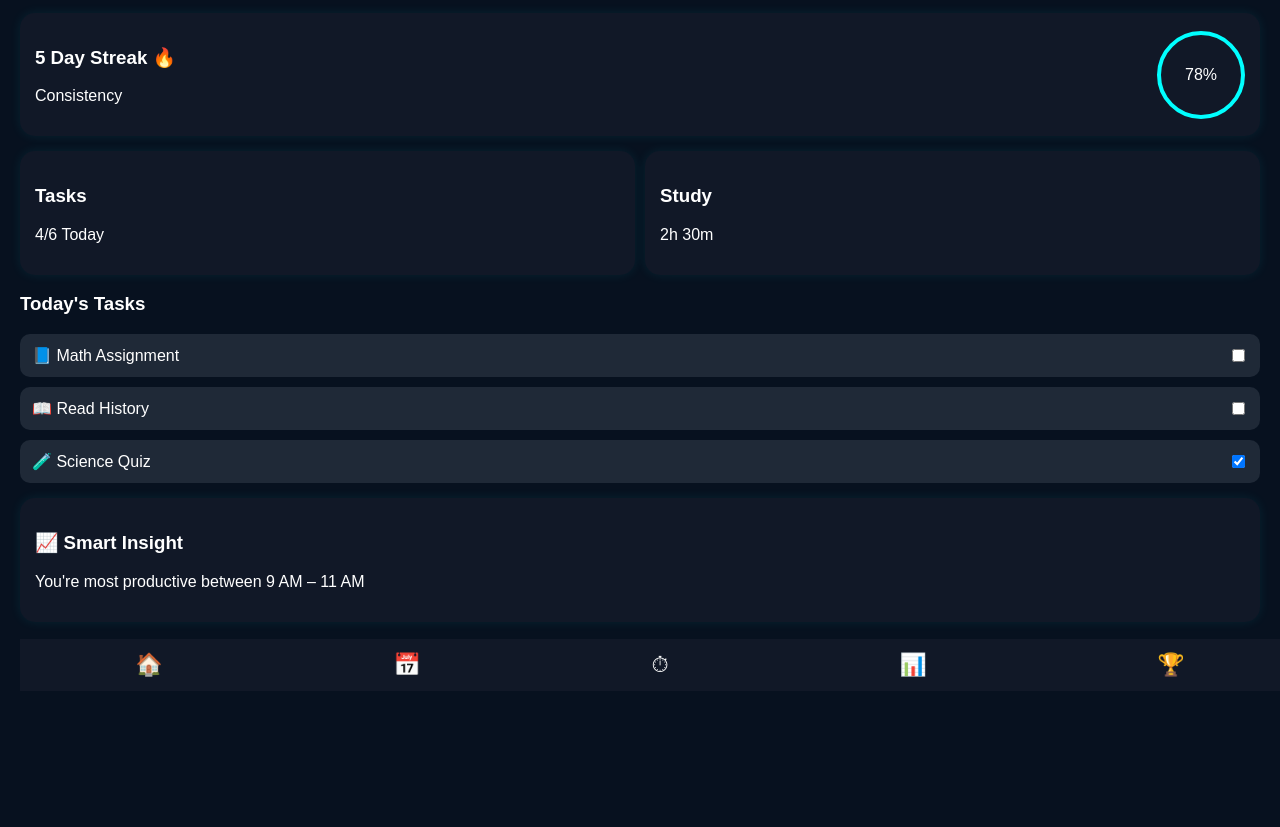
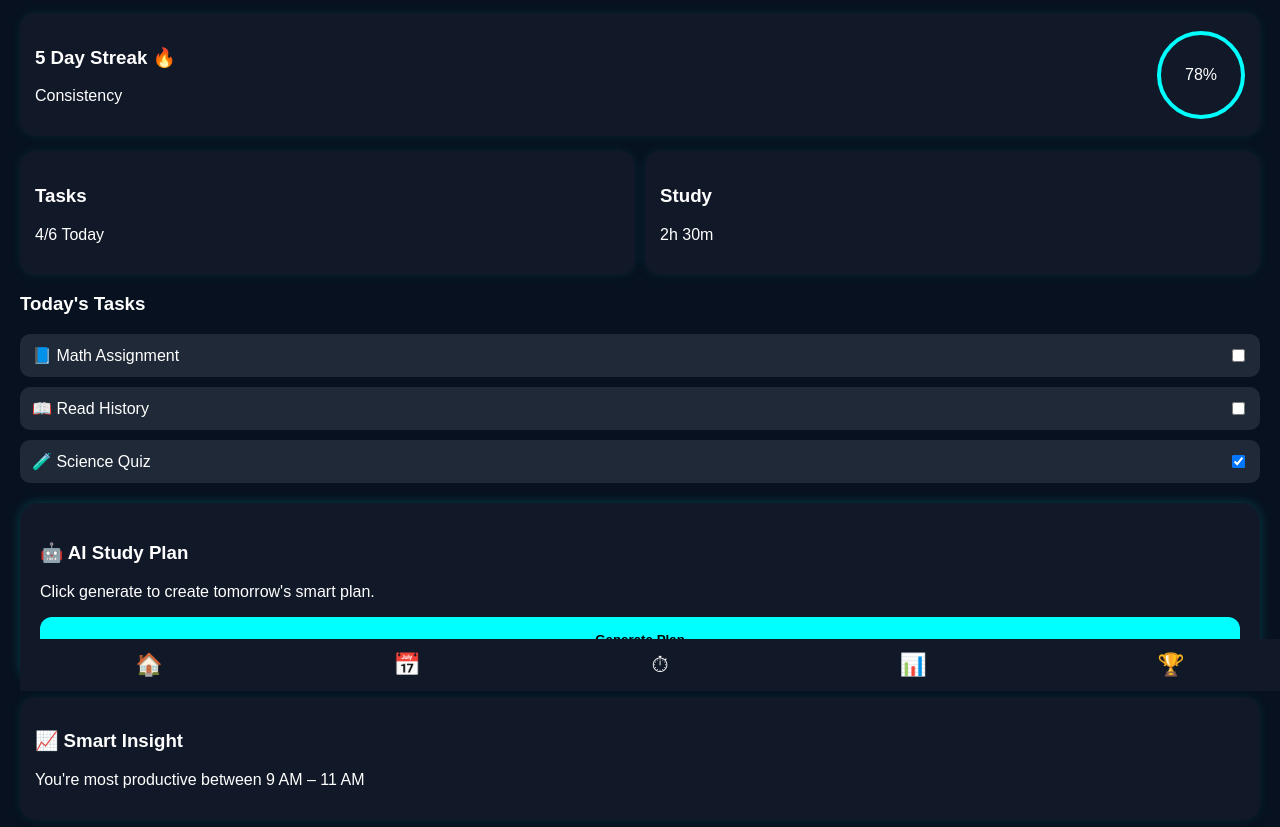
Before and after one commit to Jyoshna1814/ai-study-planner, a website: page public/index.html in a window 1280 px wide. Shown: the part 109-936 px from the top of the page. Before the commit the page ends 811 px from the top, so only its background shows below. Drawn offline with Linux system fonts and the light colour scheme; no server answers.

Commit message:
added ai smart planner final feature

```diff
--- a/public/index.html
+++ b/public/index.html
@@ -42,6 +42,14 @@
       <div class="task"><span>📖 Read History</span><input type="checkbox"></div>
       <div class="task"><span>🧪 Science Quiz</span><input type="checkbox" checked></div>
     </div>
+
+    <div class="card" id="aiPlannerCard">
+  <h3>🤖 AI Study Plan</h3>
+  <p id="aiPlanText">Click generate to create tomorrow's smart plan.</p>
+  <button class="start-btn" onclick="generateAIPlan()">
+    Generate Plan
+  </button>
+</div>
 
     <div class="card">
     <h3>📈 Smart Insight</h3>
--- a/public/script.js
+++ b/public/script.js
@@ -150,3 +150,15 @@ function showReminder() {
 
 // reminder every 1 min demo
 setInterval(showReminder, 60000);
+function generateAIPlan() {
+  const plans = [
+    "📘 8 AM - Maths practice\n⚡ 10 AM - Physics numericals\n🧪 4 PM - Chemistry revision",
+    "📖 9 AM - Biology notes\n📝 11 AM - English writing\n📊 5 PM - History revision",
+    "🧠 Focus weak subjects first: Maths + Chemistry\n⏱ 2 Pomodoro sessions recommended",
+    "🔥 Tomorrow priority: Physics + Biology\n🎯 Target 3 completed tasks"
+  ];
+
+  const randomPlan = plans[Math.floor(Math.random() * plans.length)];
+
+  document.getElementById("aiPlanText").innerText = randomPlan;
+}
--- a/public/style.css
+++ b/public/style.css
@@ -148,3 +148,9 @@ body {
 .badge.unlocked {
   transform: scale(1.03);
 }
+#aiPlannerCard {
+  margin-top: 20px;
+  padding: 20px;
+  border-radius: 18px;
+  box-shadow: 0 0 12px rgba(0,255,255,0.2);
+}
```
